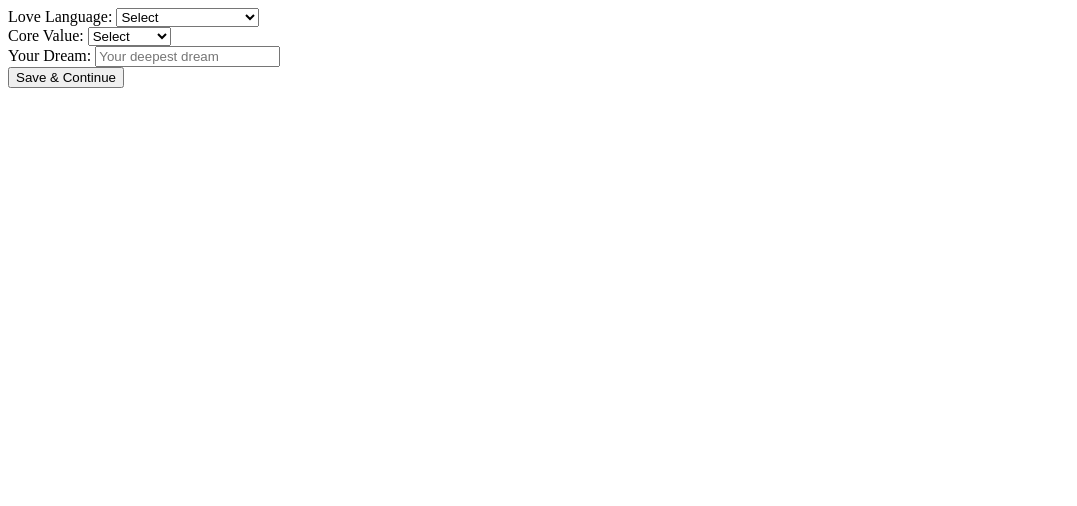
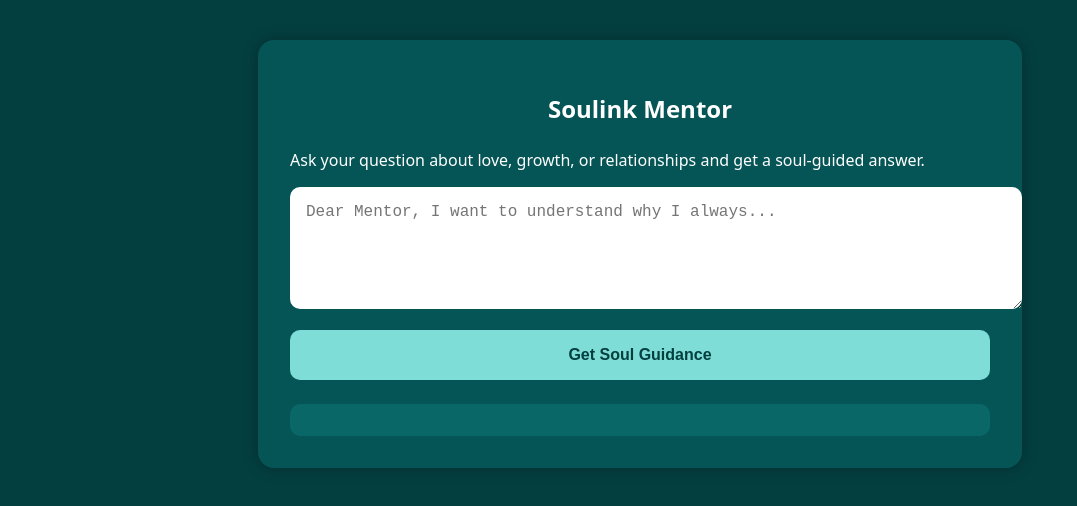
Before and after one commit to RitaK7/Soulink-Quiz, a plain HTML site: page soul-memory.html in a window 1280 px wide. Shown: the whole page, without its empty margins (0-1077 px from the left). Drawn offline with Linux system fonts and the light colour scheme.

Commit message:
Update soul-memory.html

```diff
--- a/soul-memory.html
+++ b/soul-memory.html
@@ -3,40 +3,83 @@
 <head>
   <meta charset="UTF-8" />
   <meta name="viewport" content="width=device-width, initial-scale=1.0" />
-  <title>Soul Memory</title>
+  <title>Soulink Mentor</title>
   <link rel="stylesheet" href="style.css" />
+  <style>
+    body {
+      background-color: #043f40;
+      font-family: system-ui, sans-serif;
+      color: #fff;
+      padding: 2rem;
+    }
+    .container {
+      max-width: 700px;
+      margin: auto;
+      background: #055556;
+      border-radius: 16px;
+      padding: 2rem;
+      box-shadow: 0 0 15px rgba(0,0,0,0.3);
+    }
+    h2 {
+      text-align: center;
+      margin-bottom: 1.5rem;
+    }
+    textarea {
+      width: 100%;
+      padding: 1rem;
+      font-size: 1rem;
+      border-radius: 10px;
+      border: none;
+      resize: vertical;
+      margin-bottom: 1rem;
+    }
+    button {
+      background-color: #7eddd6;
+      border: none;
+      padding: 1rem 2rem;
+      border-radius: 10px;
+      font-weight: bold;
+      font-size: 1rem;
+      color: #043f40;
+      cursor: pointer;
+      width: 100%;
+    }
+    .response {
+      margin-top: 1.5rem;
+      background: #0a6768;
+      padding: 1rem;
+      border-radius: 10px;
+    }
+  </style>
 </head>
 <body>
-  <form id="memoryForm">
-    <label>Love Language:
-      <select id="language">
-        <option value="">Select</option>
-        <option value="Words of Affirmation">Words of Affirmation</option>
-        <option value="Quality Time">Quality Time</option>
-        <option value="Receiving Gifts">Receiving Gifts</option>
-        <option value="Acts of Service">Acts of Service</option>
-        <option value="Physical Touch">Physical Touch</option>
-      </select>
-    </label><br />
+  <div class="container">
+    <h2>Soulink Mentor</h2>
+    <p>Ask your question about love, growth, or relationships and get a soul-guided answer.</p>
+    <textarea id="question" rows="5" placeholder="Dear Mentor, I want to understand why I always..." required></textarea>
+    <button onclick="generateResponse()">Get Soul Guidance</button>
+    <div class="response" id="mentorResponse"></div>
+  </div>
 
-    <label>Core Value:
-      <select id="value">
-        <option value="">Select</option>
-        <option value="Kindness">Kindness</option>
-        <option value="Freedom">Freedom</option>
-        <option value="Adventure">Adventure</option>
-        <option value="Trust">Trust</option>
-        <option value="Creativity">Creativity</option>
-      </select>
-    </label><br />
-
-    <label>Your Dream:
-      <input type="text" id="dream" placeholder="Your deepest dream" />
-    </label><br />
-
-    <button type="submit" class="button">Save & Continue</button>
-  </form>
-
-  <script src="soul-memory.js"></script>
+  <script>
+    function generateResponse() {
+      const q = document.getElementById('question').value.trim();
+      const r = document.getElementById('mentorResponse');
+      if (!q) {
+        r.textContent = 'Please write a question from your heart.';
+        return;
+      }
+      // Simulated mentor response (you can integrate with AI or API later)
+      const examples = [
+        "Trust your journey, even when it feels uncertain. The answers often appear in stillness.",
+        "You are not broken, just in transformation. Let the pain guide you to the truth.",
+        "Love flows where acceptance grows. Begin within.",
+        "The soul attracts not what it wants, but what it needs to evolve.",
+        "Let go of seeking, and the right person will find you when you are most yourself."
+      ];
+      const index = Math.floor(Math.random() * examples.length);
+      r.textContent = examples[index];
+    }
+  </script>
 </body>
 </html>
```
